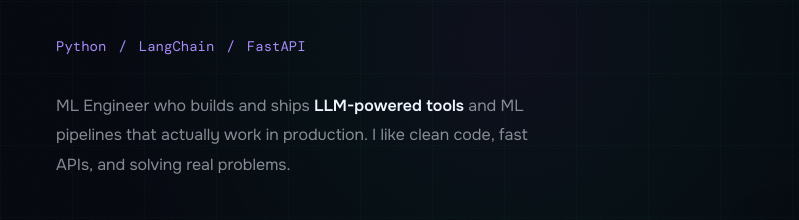
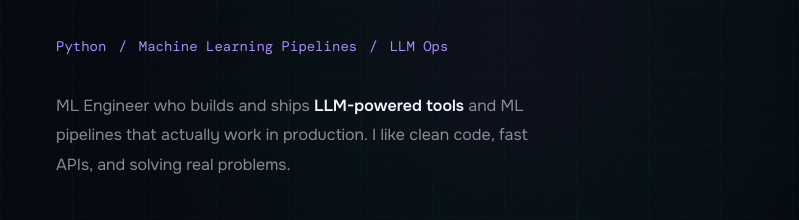
Before and after one commit to aditya-1442/aditya-portfolio, a plain HTML site: page index.html in a window 1280 px wide. Shown: the part 359-579 px from the top of the page, 0-799 px from the left. Drawn offline with nearby package versions, Linux system fonts and the light colour scheme; a web font is replaced by a local one.

Commit message:
update: main stack to Python and Machine Learning Pipelines

```diff
--- a/index.html
+++ b/index.html
@@ -496,8 +496,8 @@
     <h1 class="hero-h1-outline">Mishra.</h1>
     <div class="hero-role-line">
       <span>Python</span><span class="hero-role-sep">/</span>
-      <span>LangChain</span><span class="hero-role-sep">/</span>
-      <span>FastAPI</span>
+      <span>Machine Learning Pipelines</span><span class="hero-role-sep">/</span>
+      <span>LLM Ops</span>
     </div>
     <p class="hero-desc">
       ML Engineer who builds and ships <strong>LLM-powered tools</strong> and ML pipelines that actually work in production. I like clean code, fast APIs, and solving real problems.
```
Also changed, not shown: 1 other file.
